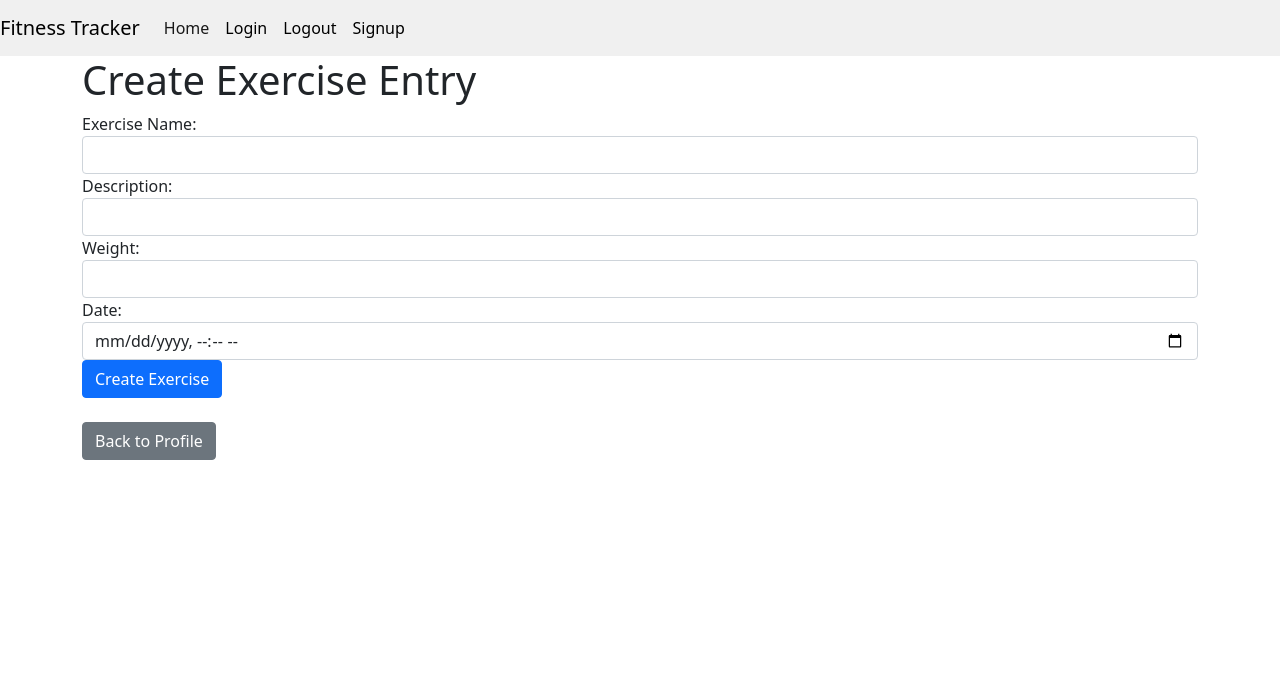
After one commit to Darkpenguin1/FitnessTrackerAppFlask, a Flask app: page /create_exercise/ in a window 1280 px wide. The commit adds this page. Shown: the top 700 px of the page. Run offline with Flask 3, Linux system fonts and the light colour scheme; some libraries are stand-ins or nearby versions.

Commit message:
Refactored enpoints to use blueprints
Also created a dashboard.

```diff
--- a/myApp/routes.py
+++ b/myApp/blueprints/user/routes.py
@@ -1,16 +1,19 @@
-from flask import Flask, redirect, url_for, render_template, request, session, flash
+from flask import Flask, redirect, url_for, render_template, request, session, flash, Blueprint
 from flask import current_app as app
 from myApp import db
 from myApp.models import User
 from sqlalchemy.exc import IntegrityError
 from werkzeug.security import generate_password_hash, check_password_hash
 
-@app.route("/")
+
+user_bp = Blueprint('user_bp', __name__)
+
+@user_bp.route("/")
 def home():
     return render_template("home.html")
 
 
-@app.route("/login/", methods=["POST", "GET"])
+@user_bp.route("/login/", methods=["POST", "GET"])
 def login():
     if request.method == "POST":
         session.permanent = True  # <--- makes the permanent session
@@ -22,19 +25,19 @@ def login():
         if user and check_password_hash(user.password_hash, password):
             session['user'] = user.email
             flash("Login Successful!")
-            return redirect(url_for("user"))
+            return redirect(url_for("user_bp.user"))
         else:
             flash("Invalid email or password", "error")
-            return redirect(url_for("user"))
+            return redirect(url_for("user_bp.user"))
     else:
         if "user" in session:
             flash("Already logged in!")
-            return redirect(url_for("user"))
+            return redirect(url_for("user_bp.user"))
 
         return render_template("login.html")
 
 
-@app.route("/signup/", methods=["POST", "GET"])
+@user_bp.route("/signup/", methods=["POST", "GET"])
 def signup():
     if request.method == "POST":    ## if the user enters there info ie a POST method
         name = request.form["username"]     ## init the name and email var to the info entered on the html form
@@ -46,7 +49,7 @@ def signup():
 
         if existing_user:
             flash("User already exists. PLease log in or use a different email")
-            return redirect(url_for("signup"))
+            return redirect(url_for("user_bp.signup"))
         new_user = User(name, email, password)       ## once we have all the info we need to create a user obj we init it as a new user
 
         try:
@@ -54,15 +57,15 @@ def signup():
             db.session.add(new_user)        ## push the user into the db
             db.session.commit()
             flash("Signup Succesful please login with your new credentials!")
-            return redirect(url_for("login"))
+            return redirect(url_for("user_bp.login"))
         except IntegrityError:
             db.session.rollback()
             flash("ERROR: Unable to create user. Please try again later!")
-            return redirect(url_for("signup"))
+            return redirect(url_for("user_bp.signup"))
 
     return render_template("signup.html")       ## if the request is just a get ie when a user just goes to the site (A GET request) we just render the html page
 
-@app.route("/user/", methods=["POST", "GET"])
+@user_bp.route("/user/", methods=["POST", "GET"])
 def user():
     if "user" in session:
         user_email = session["user"]      # init the user in the list of users in the session
@@ -71,17 +74,30 @@ def user():
             return render_template("user.html", user=user)
     else:
         flash("You are not logged in!")
-        return redirect(url_for("login"))
+        return redirect(url_for("user_bp.login"))
 
-@app.route("/logout/")
+@user_bp.route("/logout/")
 def logout():
     flash("You have succesfully logged out!", "info")
     if "user" in session:
         user = session["user"]
     session.pop("user", None)
     session.pop("email", None)
-    return redirect(url_for("login"))
+    return redirect(url_for("user_bp.login"))
 
-@app.route("/view/")
+@user_bp.route("/view/")
 def view():
     return render_template("view.html", values=User.query.all())
+
+
+"""
+@app.route("/create_exercise/", methods=["GET", "POST"])
+def create_exercise():
+    if "user" in session:
+        user_email = session["user"]
+        user = User.query.filter_by(email=user_email).first()
+"""
+
+@user_bp.route("/create_exercise/", methods=["GET", "POST"])
+def create_exercise():
+    return render_template("createExercise.html")
--- a/myApp/templates/base.html
+++ b/myApp/templates/base.html
@@ -44,6 +44,9 @@
     </footer>
 
     <script src="https://cdn.jsdelivr.net/npm/bootstrap@5.1.3/dist/js/bootstrap.bundle.min.js" integrity="sha384-ka7Sk0Gln4gmtz2MlQnikT1wXgYsOg+OMhuP+IlRH9sENBO0LRn5q+8nbTov4+1p" crossorigin="anonymous"></script>
+    <script src="https://code.jquery.com/jquery-3.5.1.slim.min.js"></script>
+    <script src="https://cdn.jsdelivr.net/npm/@popperjs/core@2.5.4/dist/umd/popper.min.js"></script>
+    <script src="https://maxcdn.bootstrapcdn.com/bootstrap/4.5.2/js/bootstrap.min.js"></script>
 
 </body>
 </html>
--- /dev/null
+++ b/myApp/templates/createExercise.html
@@ -0,0 +1,39 @@
+{% extends "base.html" %}
+{% block title %}Exercise Creation Page{% endblock %}
+
+{% block content %}
+    <head><link rel="stylesheet" href="{{ url_for('static', filename='createExercise.css') }}"></head>
+
+    <body>
+        <div class="container">
+            <h1>Create Exercise Entry</h1>
+            <form method="POST" action="{{ url_for('create_exercise') }}">
+                <div class="form-group">
+                    <label for="name">Exercise Name:</label>
+                    <input type="text" id="name" name="name" class="form-control" required>
+                </div>
+
+                <div class="form-group">
+                    <label for="description">Description:</label>
+                    <input type="text" id="description" name="description" class="form-control" required>
+                </div>
+
+                <div class="form-group">
+                    <label for="weight">Weight:</label>
+                    <input type="number" id="weight" name="weight" class="form-control">
+                </div>
+
+                <div class="form-group">
+                    <label for="date">Date:</label>
+                    <input type="datetime-local" id="date" name="date" class="form-control">
+                </div>
+
+                <button type="submit" class="btn btn-primary">Create Exercise</button>
+            </form>
+            <br>
+            <a href="{{ url_for('user') }}" class="btn btn-secondary">Back to Profile</a>
+        </div>
+    </body>
+
+
+{% endblock %}
--- a/myApp/templates/signup.html
+++ b/myApp/templates/signup.html
@@ -4,7 +4,7 @@
 {% block content %}
 <div class="container mt-4">
     <h2>Create an Account</h2>
-    <form action="{{ url_for('signup') }}" method="post">
+    <form action="{{ url_for('user_bp.signup') }}" method="post">
         <div class="mb-3">
             <label for="name" class="form-label">User name</label>
             <input type="text" class="form-control" id="username" name="username" placeholder="username" required>
@@ -21,7 +21,7 @@
 
         <button type="submit" class="btn btn-primary">Sign Up</button>
     </form>
-    <p class="mt-3">Already have an account? <a href="{{ url_for('login') }}">Log in</a></p>
+    <p class="mt-3">Already have an account? <a href="{{ url_for('user_bp.login') }}">Log in</a></p>
     {% with messages = get_flashed_messages() %}
         {% if messages %}
             {% for msg in messages %}
```
Also changed, not shown: myApp/__init__.py (+6 -1 lines), myApp/templates/user.html (+42 -5 lines), instance/users.sqlite3, myApp/blueprints/no.txt (added), myApp/static/createExercise.css (added).
